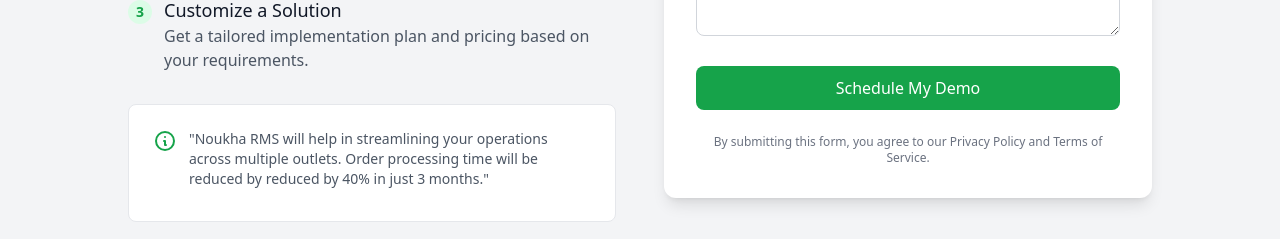
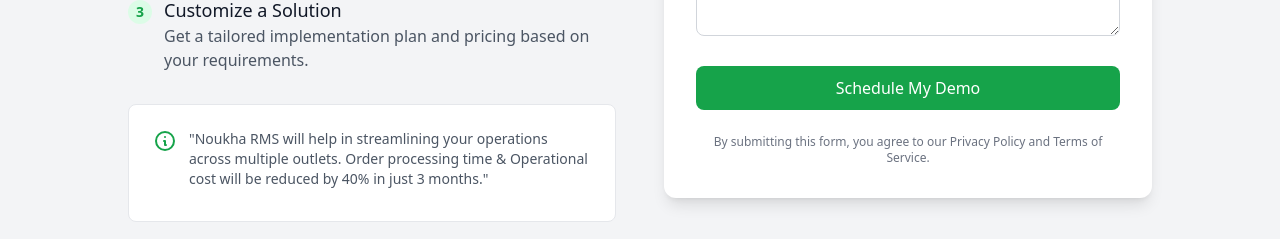
Before and after one commit to aravind2174/Noukha_Landing, a React (Vite) app in the folder NOUKHA LANDING/project/: page / in a window 1280 px wide. Shown: the part 3480-3719 px from the top of the page. Built offline with nearby package versions, Linux system fonts and the light colour scheme.

Commit message:
Update DemoSection.tsx

```diff
--- a/NOUKHA LANDING/project/src/components/DemoSection.tsx
+++ b/NOUKHA LANDING/project/src/components/DemoSection.tsx
@@ -54,7 +54,7 @@
                   </div>
                   <div className="ml-3">
                     <p className="text-sm text-gray-600">
-                      "Noukha RMS will help in streamlining your operations across multiple outlets. Order processing time will be reduced by  reduced by 40%  in just 3 months."
+                      "Noukha RMS will help in streamlining your operations across multiple outlets. Order processing time & Operational cost will be reduced by 40%  in just 3 months."
                     </p>
                     <p className="mt-2 text-sm font-medium text-gray-900">
                     </p>
```
